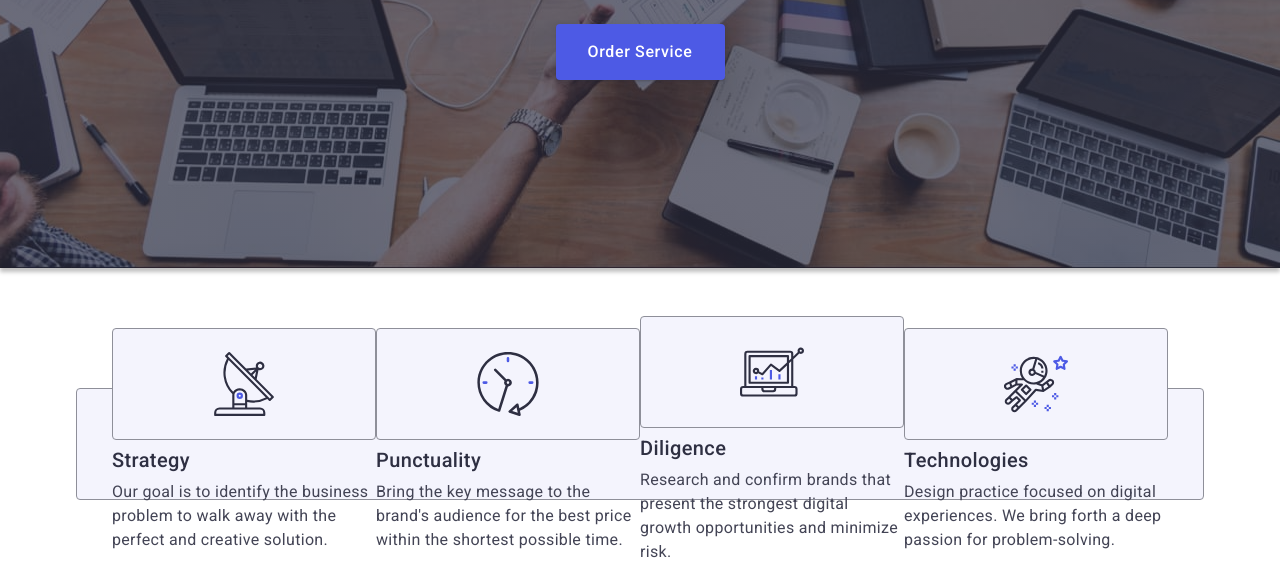
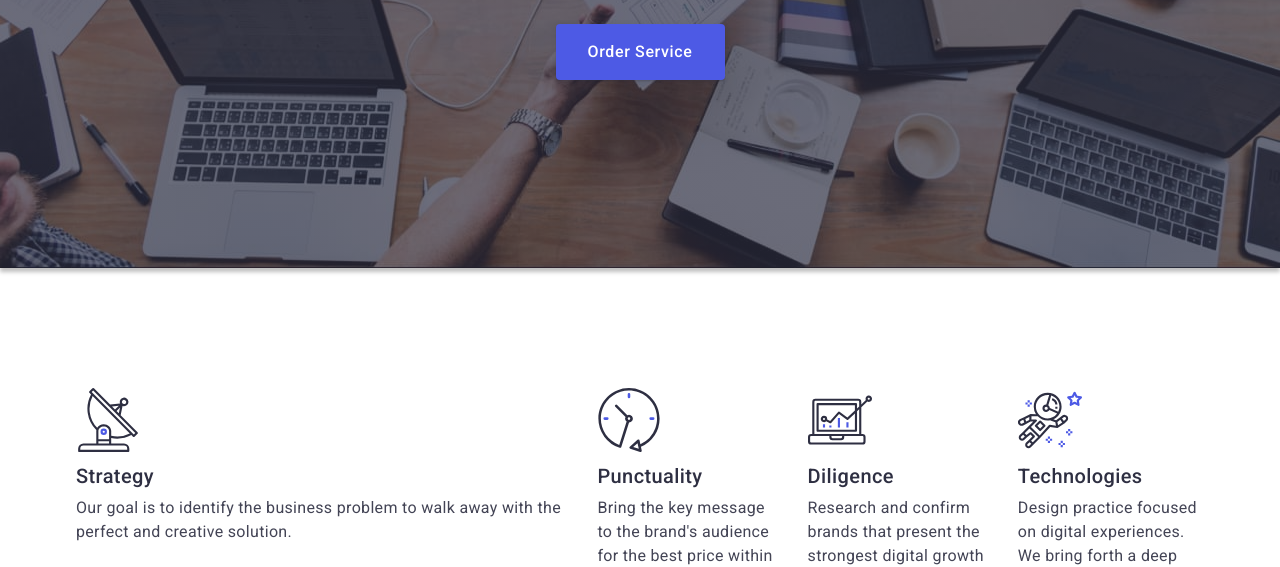
Before and after one commit to vikszr/goit-markup-hw-04, a plain HTML site: page index.html in a window 1280 px wide. Shown: the part 405-972 px from the top of the page. Drawn offline with nearby package versions, Linux system fonts and the light colour scheme.

Commit message:
fixed second section

```diff
--- a/css/styles.css
+++ b/css/styles.css
@@ -59,6 +59,8 @@ img {
 
 .navigation {
   border-bottom: 1px solid #e7e9fc;
+  box-shadow: 0 1px 6px 0 rgba(46, 47, 66, 0.08),
+    0 1px 1px 0 rgba(46, 47, 66, 0.16), 0 2px 1px 0 rgba(46, 47, 66, 0.08);
 }
 
 .header-container {
@@ -270,7 +272,7 @@ align-items: flex-end; */
   margin-bottom: 8px;
 }
 
-.list-link {
+/* .list-link {
   display: flex;
   justify-content: center;
   align-items: center;
@@ -279,7 +281,7 @@ align-items: flex-end; */
   width: 264px;
   height: 112px;
   background-color: #f4f4fd;
-}
+}  */
 
 .team {
   background-color: #f4f4fd;
@@ -472,7 +474,7 @@ align-items: flex-end; */
   fill: #f4f4fd;
 }
 
-.icon-icon {
+.icon-icon-item {
   display: flex;
   align-items: center;
   justify-content: center;
--- a/index.html
+++ b/index.html
@@ -56,52 +56,60 @@
                 <ul class="container-list">
                     <div class="icon-icon">
                         <li class="list-item">
-                            <a class="list-link" href="" target="_blank">
+                            <div class="icon-icon">
                                 <svg class="list-icon" width="64" height="64">
                                     <use href="./images/icons.svg#icon-antenna"></use>
                                 </svg>
-                            </a>
+                            </div>
                             <h3 class="list-name">Strategy</h3>
                             <p class="list-paragraph">Our goal is to identify the business
                                 problem to walk away with the perfect and creative solution.</p>
+                        </li>
+                    </div>
 
-                        </li>
                     <li class="list-item">
-                            <a class="list-link" href="" target="_blank">
+                        <div class="icon-icon">
                             <svg class="list-icon" width="64" height="64">
                                 <use href="./images/icons.svg#icon-clock"></use>
                             </svg>
-                            </a>
+                        </div>
                         <h3 class="list-name">Punctuality</h3>
-                            <p class="list-paragraph">Bring the key message to the brand's audience for the best price
+                        <p class="list-paragraph">Bring the key message to the brand's audience for the best
+                            price
                             within the shortest possible time.</p>
 
                     </li>
+
+
                     <li class="list-item">
-                            <a class="list-link" href="" target="_blank">
+                        <div class="icon-icon">
                             <svg class="list-icon" width="64" height="64">
                                 <use href="./images/icons.svg#icon-diagram"></use>
                             </svg>
-                            </a>
+                        </div>
                         <h3 class="list-name">Diligence</h3>
                         <p class="list-paragraph">Research and confirm brands that present the strongest digital
                             growth
                             opportunities and minimize risk.</p>
 
                     </li>
+
+
                     <li class="list-item">
-                            <a class="list-link" href="" target="_blank">
+                        <div class="icon-icon">
                             <svg class="list-icon" width="64" height="64">
                                 <use href="./images/icons.svg#icon-astronaut"></use>
                             </svg>
-                            </a>
+                        </div>
                         <h3 class="list-name">Technologies</h3>
-                            <p class="list-paragraph">Design practice focused on digital experiences. We bring forth a
+                        <p class="list-paragraph">Design practice focused on digital experiences. We bring forth
+                            a
                             deep
                             passion for problem-solving.</p>
 
                     </li>
-                    </div>
+
+
 
                 </ul>
             </div>
```
Lines whose indentation alone changed are shown as unchanged.
